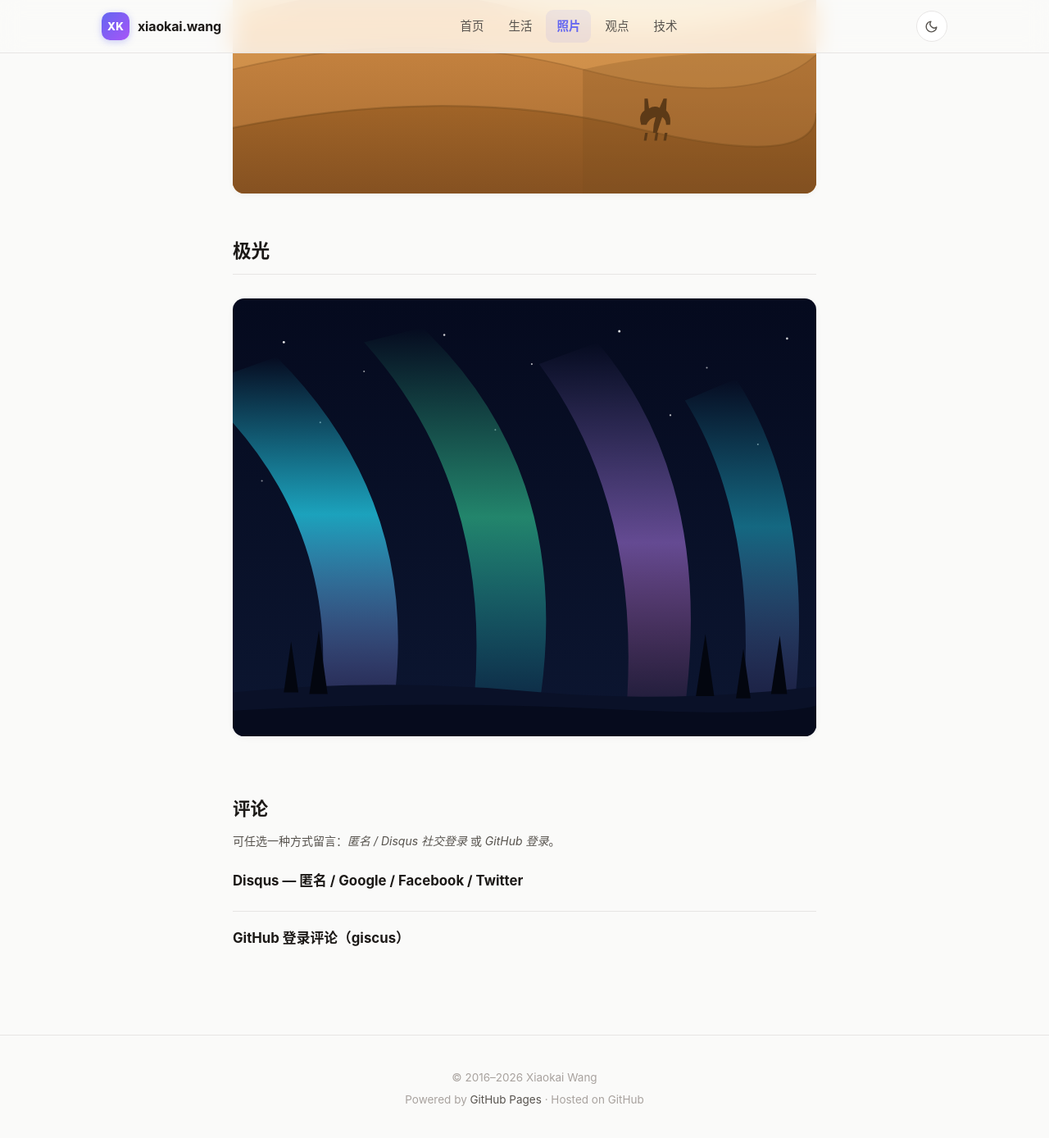
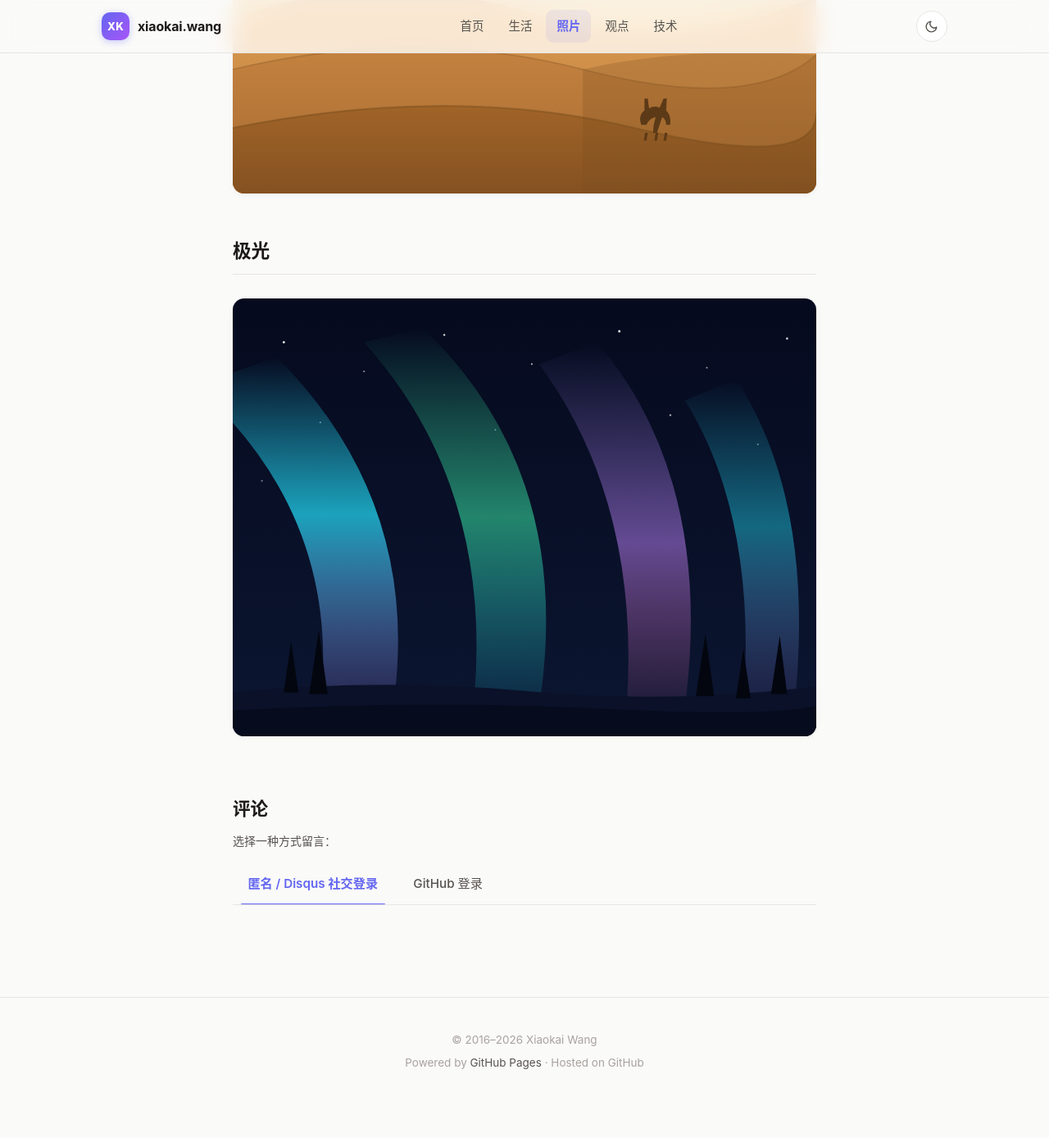
Before and after one commit to xiaokai-wang/xiaokai-wang.github.io, a Jekyll site: the page built from _posts/photos/2026-08-25-light-and-shadow.md, in a window 1280 px wide and 1400 px high, scrolled down 3523 px. Shown: the top 1388 px of the window at 82% size. Built offline with Jekyll 4.4.1, drawn with Linux system fonts in a browser that asks for light colours; comment, search, counter and statistics services are not loaded; after the commit the page ends 4877 px from its top, so only the background shows below that.

Commit message:
comments: tab-style chooser (Disqus/GitHub) with lazy load + remember choice

```diff
--- a/_layouts/post.html
+++ b/_layouts/post.html
@@ -42,49 +42,49 @@ layout: default
     </aside>
 {% endif %}
 
-{% if site.comments.disqus.short_name or site.comments.giscus.repo %}
+{% assign disqus_on = site.comments.disqus.short_name != "" %}
+{% assign giscus_on = site.comments.giscus.repo != "" and site.comments.giscus.repo_id != "" and site.comments.giscus.category_id != "" %}
+{% if disqus_on or giscus_on %}
 <section class="comments">
   <h2 class="comments-title">评论</h2>
-  <p class="comments-hint">可任选一种方式留言：<em>匿名 / Disqus 社交登录</em> 或 <em>GitHub 登录</em>。</p>
+  <p class="comments-hint">选择一种方式留言：</p>
 
-  {% if site.comments.disqus.short_name %}
-  <div class="comments-block comments-disqus">
-    <h3>Disqus — 匿名 / Google / Facebook / Twitter</h3>
-    <div id="disqus_thread" data-disqus="{{ site.comments.disqus.short_name }}"></div>
+  <div class="comments-tabs" role="tablist" aria-label="选择评论方式">
+    {% if disqus_on %}
+    <button type="button" class="comments-tab is-active"
+            role="tab" id="tab-disqus"
+            aria-controls="panel-disqus" aria-selected="true"
+            data-target="panel-disqus">
+      匿名 / Disqus 社交登录
+    </button>
+    {% endif %}
+    {% if giscus_on %}
+    <button type="button" class="comments-tab{% unless disqus_on %} is-active{% endunless %}"
+            role="tab" id="tab-giscus"
+            aria-controls="panel-giscus" aria-selected="{% if disqus_on %}false{% else %}true{% endif %}"
+            data-target="panel-giscus">
+      GitHub 登录
+    </button>
+    {% endif %}
   </div>
-  {% endif %}
 
-  {% if site.comments.giscus.repo %}
-    {% if site.comments.giscus.repo_id != "" and site.comments.giscus.category_id != "" %}
-  <div class="comments-block comments-giscus">
-    <h3>GitHub 登录评论（giscus）</h3>
-    <script src="https://giscus.app/client.js"
-      data-repo="{{ site.comments.giscus.repo }}"
-      data-repo-id="{{ site.comments.giscus.repo_id }}"
-      data-category="{{ site.comments.giscus.category }}"
-      data-category-id="{{ site.comments.giscus.category_id }}"
-      data-mapping="pathname"
-      data-strict="1"
-      data-reactions-enabled="1"
-      data-emit-metadata="0"
-      data-input-position="top"
-      data-theme="preferred_color_scheme"
-      data-lang="{{ site.comments.giscus.lang | default: 'zh-CN' }}"
-      crossorigin="anonymous"
-      async></script>
+  <div class="comments-panels">
+    {% if disqus_on %}
+    <div class="comments-panel" id="panel-disqus" role="tabpanel" aria-labelledby="tab-disqus">
+      <div id="disqus_thread" data-disqus="{{ site.comments.disqus.short_name }}"></div>
+    </div>
+    {% endif %}
+
+    {% if giscus_on %}
+    <div class="comments-panel" id="panel-giscus" role="tabpanel" aria-labelledby="tab-giscus"{% if disqus_on %} hidden{% endif %}
+         data-giscus-repo="{{ site.comments.giscus.repo }}"
+         data-giscus-repo-id="{{ site.comments.giscus.repo_id }}"
+         data-giscus-category="{{ site.comments.giscus.category }}"
+         data-giscus-category-id="{{ site.comments.giscus.category_id }}"
+         data-giscus-lang="{{ site.comments.giscus.lang | default: 'zh-CN' }}">
+      <p class="comments-loading">点击上方「GitHub 登录」标签以加载评论区。</p>
+    </div>
+    {% endif %}
   </div>
-    {% else %}
-  <div class="comments-block comments-giscus-setup">
-    <h3>GitHub 登录评论（giscus · 待配置）</h3>
-    <p>giscus 尚未完成配置，请按以下步骤启用：</p>
-    <ol>
-      <li>在仓库 <code>{{ site.comments.giscus.repo }}</code> 开启 <strong>Discussions</strong>（Settings → General → Features → Discussions）</li>
-      <li>安装 <a href="https://github.com/apps/giscus" target="_blank" rel="noopener">giscus GitHub App</a> 到该仓库</li>
-      <li>访问 <a href="https://giscus.app/zh-CN" target="_blank" rel="noopener">giscus.app</a> 选择该仓库，复制生成的 <code>data-repo-id</code> 与 <code>data-category-id</code></li>
-      <li>填入 <code>_config.yml</code> 的 <code>comments.giscus</code> 段并推送</li>
-    </ol>
-  </div>
-    {% endif %}
-  {% endif %}
 </section>
 {% endif %}
--- a/css/style.css
+++ b/css/style.css
@@ -803,35 +803,72 @@ a.badge:hover { opacity: 0.8; }
 .comments-hint {
   color: var(--text-2);
   font-size: 14px;
-  margin: 0 0 18px;
+  margin: 0 0 16px;
 }
-.comments-block {
-  margin: 22px 0 0;
-  padding: 18px 0 0;
-  border-top: 1px solid var(--border);
+
+/* tab strip */
+.comments-tabs {
+  display: flex;
+  gap: 0.4rem;
+  border-bottom: 1px solid var(--border);
+  margin: 0 0 22px;
+  overflow-x: auto;
+  scrollbar-width: thin;
+  -webkit-overflow-scrolling: touch;
 }
-.comments-block:first-of-type { border-top: 0; padding-top: 0; }
-.comments-block h3 {
-  font-size: 1.05em;
-  margin: 0 0 12px;
-  color: var(--text-1);
+.comments-tab {
+  padding: 0.7rem 1.15rem;
+  border: none;
+  background: transparent;
+  color: var(--text-2);
+  font: inherit;
+  font-size: 0.95rem;
+  font-weight: 500;
+  cursor: pointer;
+  white-space: nowrap;
+  border-radius: 8px 8px 0 0;
+  transition: color 0.15s ease, background 0.15s ease;
+  position: relative;
+}
+.comments-tab:hover {
+  color: var(--text);
+  background: var(--accent-soft);
+}
+.comments-tab.is-active {
+  color: var(--accent);
+  font-weight: 600;
+}
+.comments-tab.is-active::after {
+  content: "";
+  position: absolute;
+  left: 0.6rem; right: 0.6rem; bottom: -1px;
+  height: 2px;
+  background: var(--accent);
+  border-radius: 2px;
+}
+.comments-tab:focus-visible {
+  outline: 2px solid var(--accent);
+  outline-offset: 2px;
+}
+
+/* panels */
+.comments-panel[hidden] { display: none; }
+.comments-panel { animation: fade-in 0.25s ease; }
+.comments-loading {
+  color: var(--text-2);
+  font-size: 14px;
+  margin: 0;
+  padding: 14px 16px;
+  background: var(--card);
+  border: 1px dashed var(--border);
+  border-radius: 10px;
+  text-align: center;
 }
 #disqus_thread { min-height: 0; }
-.comments-giscus iframe { max-width: 100%; }
-.comments-giscus-setup {
-  background: var(--card);
-  border: 1px solid var(--border);
-  border-radius: 12px;
-  padding: 16px 18px;
-}
-.comments-giscus-setup p { margin: 0 0 8px; }
-.comments-giscus-setup ol { margin: 6px 0 0 1.2em; padding: 0; }
-.comments-giscus-setup li { margin: 4px 0; }
-.comments-giscus-setup code {
-  background: var(--bg);
-  padding: 1px 6px;
-  border-radius: 4px;
-  font-size: 0.92em;
+
+@keyframes fade-in {
+  from { opacity: 0; transform: translateY(4px); }
+  to   { opacity: 1; transform: translateY(0); }
 }
 
 /* ============ 404 ============ */
--- a/js/main.js
+++ b/js/main.js
@@ -37,10 +37,40 @@
     else if (mq.addListener) { mq.addListener(onChange); }
   }
 
-  /* auto-load Disqus comments on page load */
-  function bootDisqus() {
-    var thread = document.getElementById("disqus_thread");
-    if (!thread) { return; }
+  /* comment system chooser: tab switch with lazy load + remember last choice */
+  function initCommentTabs() {
+    var tabs = document.querySelectorAll(".comments-tab");
+    if (!tabs.length) { return; }
+
+    var STORAGE_KEY = "preferredCommentTab";
+    var savedTab = null;
+    try { savedTab = localStorage.getItem(STORAGE_KEY); } catch (e) { /* noop */ }
+
+    function activate(tabId) {
+      var activated = false;
+      tabs.forEach(function (t) {
+        var active = t.id === tabId;
+        t.setAttribute("aria-selected", active ? "true" : "false");
+        t.classList.toggle("is-active", active);
+        var panel = document.getElementById(t.getAttribute("data-target"));
+        if (!panel) { return; }
+        if (active) {
+          panel.removeAttribute("hidden");
+          if (t.id === "tab-disqus") { loadDisqus(panel); }
+          if (t.id === "tab-giscus") { loadGiscus(panel); }
+          activated = true;
+        } else {
+          panel.setAttribute("hidden", "");
+        }
+      });
+      if (activated) {
+        try { localStorage.setItem(STORAGE_KEY, tabId); } catch (e) { /* noop */ }
+      }
+    }
+
+    function loadDisqus(panel) {
+      var thread = panel.querySelector("#disqus_thread");
+      if (!thread || thread.getAttribute("data-loaded")) { return; }
       var shortname = thread.getAttribute("data-disqus");
       if (!shortname) { return; }
       var s = document.createElement("script");
@@ -48,23 +78,55 @@
       s.src = "https://" + shortname + ".disqus.com/embed.js";
       s.setAttribute("data-timestamp", +new Date());
       (document.head || document.body).appendChild(s);
-  }
-  if (document.readyState === "loading") {
-    document.addEventListener("DOMContentLoaded", bootDisqus);
-  } else {
-    bootDisqus();
+      thread.setAttribute("data-loaded", "1");
     }
 
-  /* sync giscus (GitHub Discussions) theme with the site theme once it loads */
-  function syncGiscusTheme() {
+    function loadGiscus(panel) {
+      if (panel.getAttribute("data-loaded")) { return; }
+      var s = document.createElement("script");
+      s.src = "https://giscus.app/client.js";
+      s.async = true;
+      s.crossOrigin = "anonymous";
+      s.setAttribute("data-repo",            panel.getAttribute("data-giscus-repo") || "");
+      s.setAttribute("data-repo-id",         panel.getAttribute("data-giscus-repo-id") || "");
+      s.setAttribute("data-category",        panel.getAttribute("data-giscus-category") || "General");
+      s.setAttribute("data-category-id",     panel.getAttribute("data-giscus-category-id") || "");
+      s.setAttribute("data-mapping",         "pathname");
+      s.setAttribute("data-strict",          "1");
+      s.setAttribute("data-reactions-enabled","1");
+      s.setAttribute("data-emit-metadata",   "0");
+      s.setAttribute("data-input-position",  "top");
+      s.setAttribute("data-theme",           "preferred_color_scheme");
+      s.setAttribute("data-lang",            panel.getAttribute("data-giscus-lang") || "zh-CN");
+      s.onload = function () {
+        /* once giscus client is ready, sync to current site theme */
+        var trySync = function () {
           if (window.giscus && typeof window.giscus.setTheme === "function") {
             window.giscus.setTheme(root.getAttribute("data-theme") || "light");
-      return true;
+          } else {
+            setTimeout(trySync, 200);
           }
-    return false;
+        };
+        trySync();
+      };
+      var placeholder = panel.querySelector(".comments-loading");
+      if (placeholder) { placeholder.parentNode.removeChild(placeholder); }
+      panel.appendChild(s);
+      panel.setAttribute("data-loaded", "1");
     }
-  var giscusTimer = setInterval(function () {
-    if (syncGiscusTheme()) { clearInterval(giscusTimer); }
-  }, 250);
-  setTimeout(function () { clearInterval(giscusTimer); }, 15000);
+
+    tabs.forEach(function (t) {
+      t.addEventListener("click", function () { activate(t.id); });
+    });
+
+    /* initial active: prefer saved choice; else first available tab */
+    var initial = (savedTab && document.getElementById(savedTab)) ? savedTab : tabs[0].id;
+    activate(initial);
+  }
+
+  if (document.readyState === "loading") {
+    document.addEventListener("DOMContentLoaded", initCommentTabs);
+  } else {
+    initCommentTabs();
+  }
 })();
```
Lines whose indentation alone changed are shown as unchanged.
